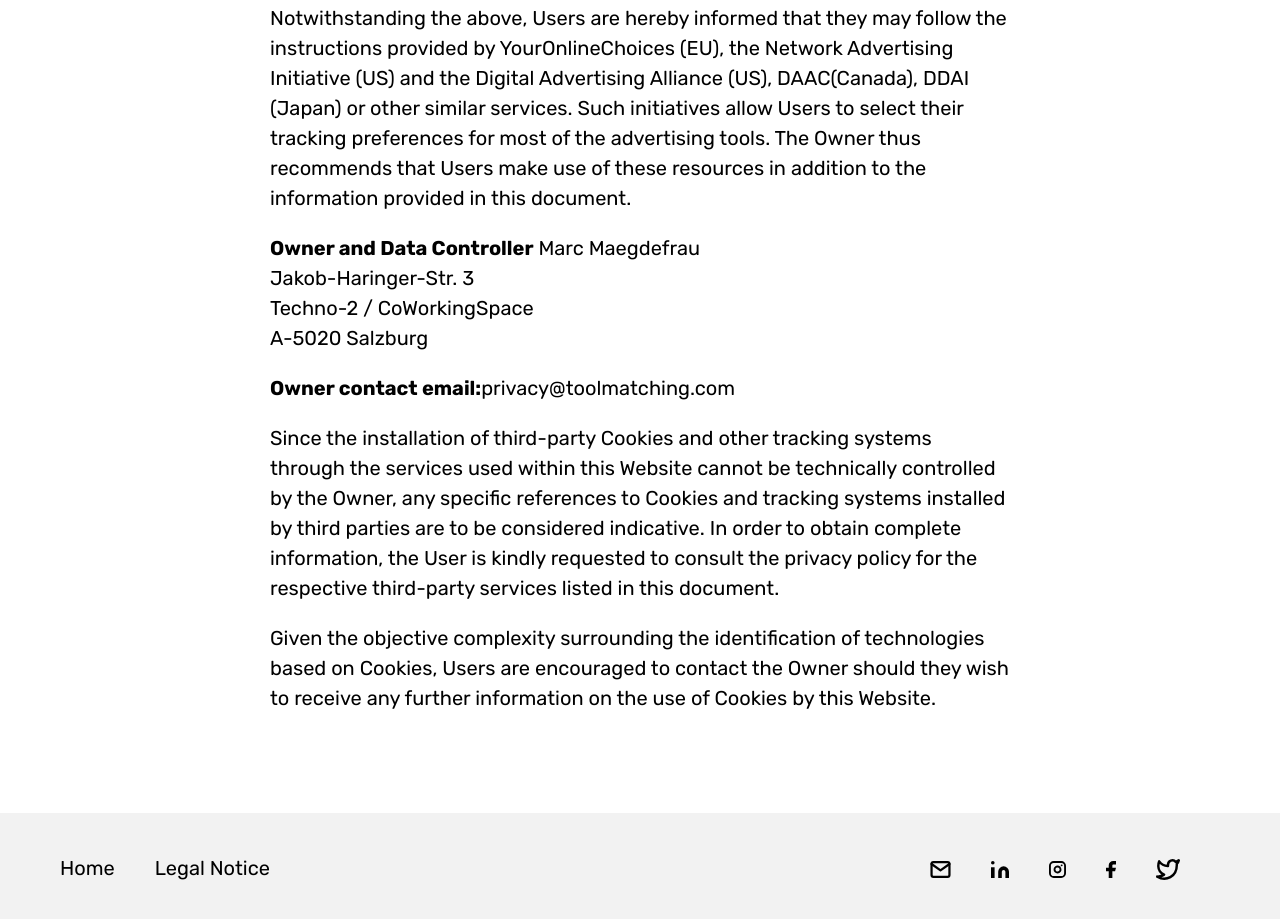
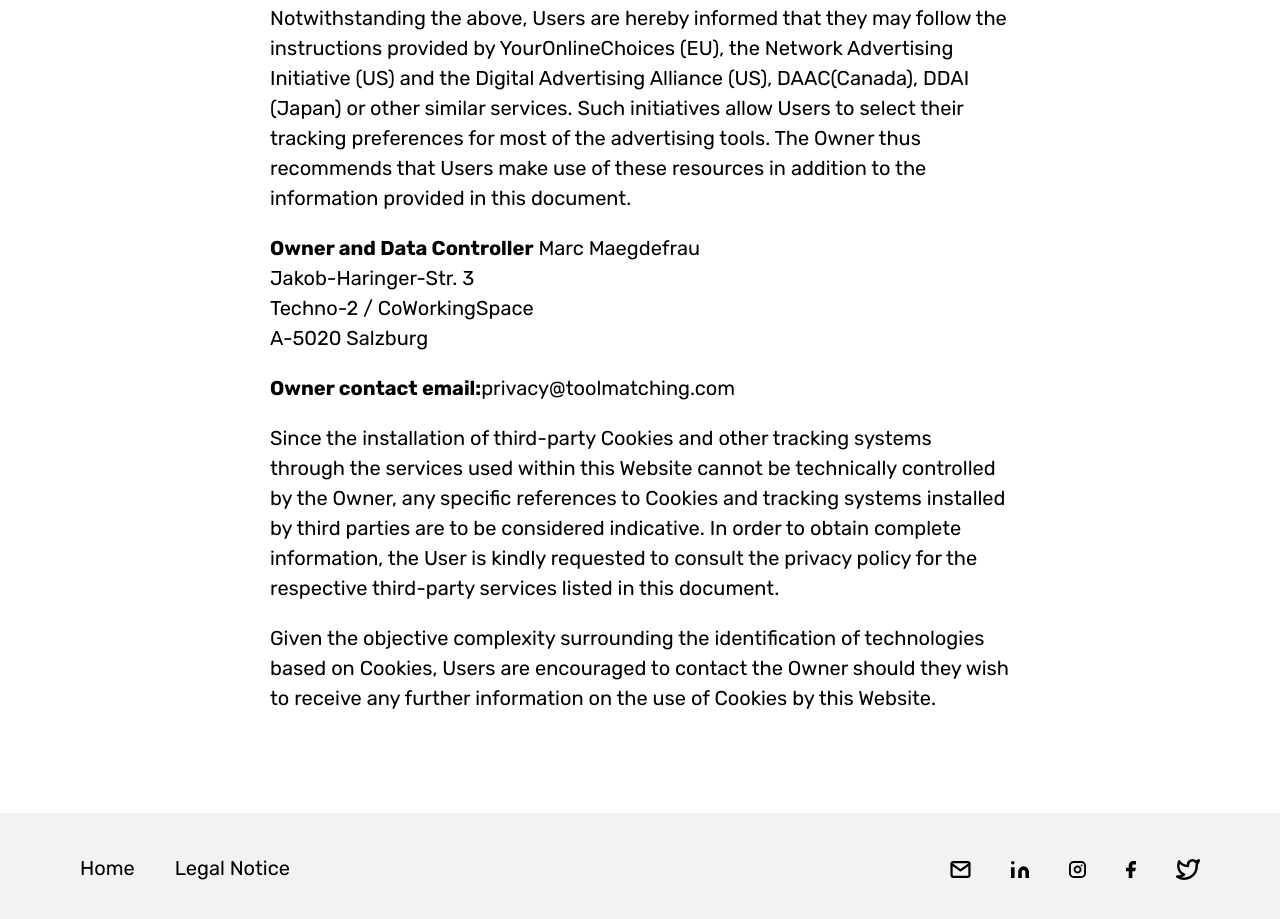
Before and after one commit to hija/toolmatching, a website with bundled scripts: page frontend/Legal.html in a window 1280 px wide. Shown: the part 3116-4035 px from the top of the page. Built offline with nearby package versions, Linux system fonts and the light colour scheme.

Commit message:
Home page image change to map with APP logo, App footer update

```diff
--- a/frontend/Legal.html
+++ b/frontend/Legal.html
@@ -120,8 +120,11 @@
   </main>
 
 
+</div>
+
+
 <footer class="custom-footer">
-            <div class="footer-container d-flex justify-content-between">
+            <div class="container d-flex justify-content-between">
 
               <div class="d-flex justify-content-between">
                 <div class="footer-content">
@@ -133,26 +136,24 @@
               </div>
 
               <div>
-                <div class="footer-content-icon" style="float:right; padding-right:40px;">
+                <div class="footer-content-icon" style="float:right; padding-left:40px;">
                     <a href="#"><img src="img/twitter.svg" alt="twitter" hieight="17"></a>
                 </div>
-                <div class="footer-content-icon" style="float:right; padding-right:40px;">
+                <div class="footer-content-icon" style="float:right; padding-left:40px;">
                     <a href="#"><img src="img/facebook.svg" alt="facebook" height="17"></a>
                 </div>
-                <div class="footer-content-icon" style="float:right; padding-right:40px;">
+                <div class="footer-content-icon" style="float:right; padding-left:40px;">
                     <a href="#"><img src="img/instagram.svg" alt="instagram" height="17"></a>
                 </div>
-                <div class="footer-content-icon" style="float:right; padding-right:40px;">
+                <div class="footer-content-icon" style="float:right; padding-left:40px;">
                     <a href="#"><img src="img/linkedin.svg" alt="linkedin" height="17"></a>
                 </div>
-                <div class="footer-content-icon" style="float:right; padding-right:40px;">
+                <div class="footer-content-icon" style="float:right; padding-left:40px;">
                     <a href="#"><img src="img/mail.svg" alt="mail" height="17"></a>
                 </div>
               </div>
             </div>
 </footer>
-
-</div>
 
 
 <!-- JQuery -->
--- a/frontend/src/scss/styles.scss
+++ b/frontend/src/scss/styles.scss
@@ -673,7 +673,7 @@ $offset-y-range-output: 4px;
   background-color: #F2F2F2;
   position: relative;
   clear: both;
-  padding: 40px 60px;
+  padding: 40px 50px;
 }
 
 .footer-container {
```
Also changed, not shown: backend/toolmatching/templates/Results.html (+12 -10 lines), frontend/index.html (+8 -7 lines), backend/toolmatching/static/css/styles.css, frontend/css/styles.css, frontend/img/logo.png, frontend/src/css/styles.css.
